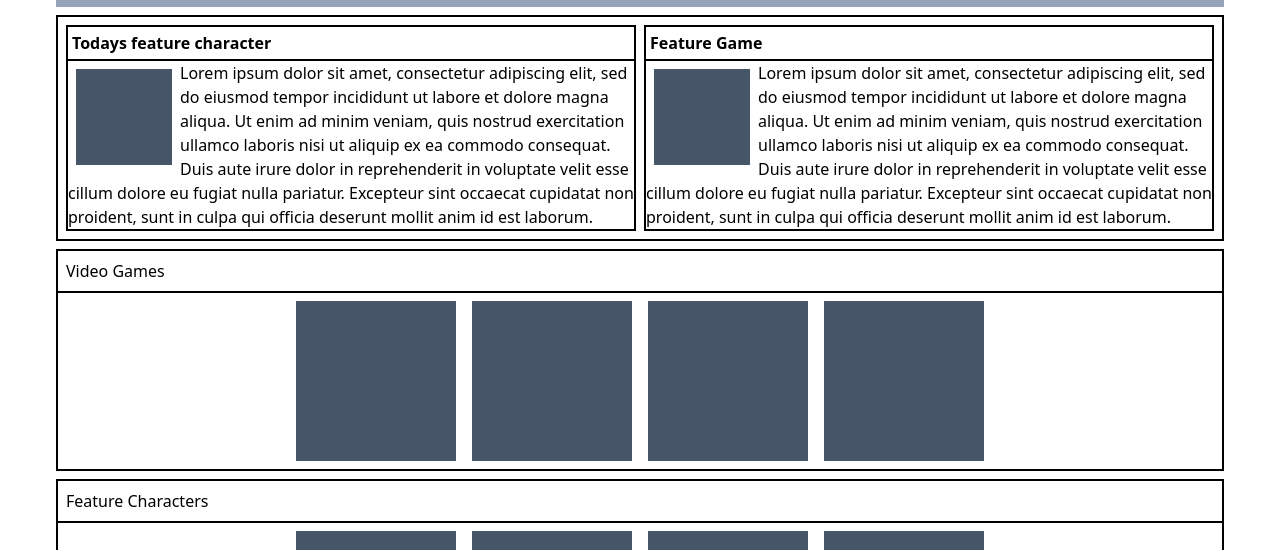
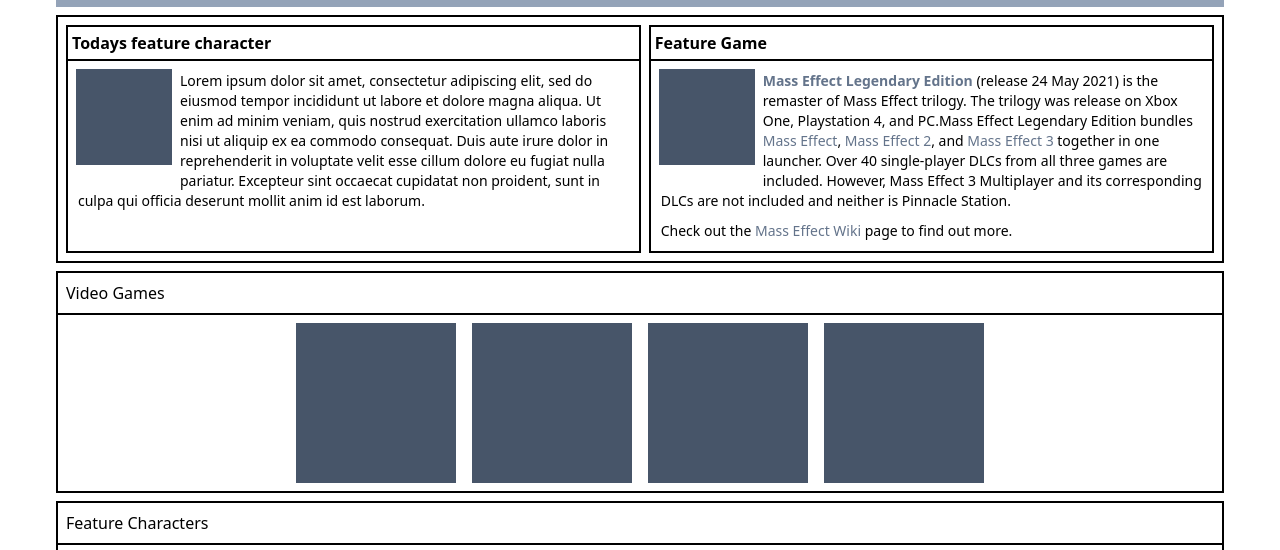
Before and after one commit to amchatman/Character-Wiki, a website: page src/index.html in a window 1280 px wide. Shown: the part 174-724 px from the top of the page. Drawn offline with nearby package versions, Linux system fonts and the light colour scheme.

Commit message:
Filler Text -Update filler text -Add padding to text -Update text size -Created anchor tags

```diff
--- a/src/index.html
+++ b/src/index.html
@@ -58,7 +58,7 @@
                 <div class="float-left bg-cover w-24 h-24 bg-slate-600 m-2">
 
                 </div>
-                <p> Lorem ipsum dolor sit amet, consectetur adipiscing elit, sed do eiusmod tempor incididunt ut labore et dolore magna aliqua.
+                <p class="p-2.5 text-sm"> Lorem ipsum dolor sit amet, consectetur adipiscing elit, sed do eiusmod tempor incididunt ut labore et dolore magna aliqua.
                     Ut enim ad minim veniam, quis nostrud exercitation ullamco laboris nisi ut aliquip ex ea commodo consequat.
                      Duis aute irure dolor in reprehenderit in voluptate velit esse cillum dolore eu fugiat nulla pariatur. Excepteur sint occaecat cupidatat non proident, sunt in culpa
                      qui officia deserunt mollit anim id est laborum.</p>
@@ -68,10 +68,15 @@
                 <div class="float-left bg-cover w-24 h-24 bg-slate-600 m-2">
 
                 </div>
-                <p> Lorem ipsum dolor sit amet, consectetur adipiscing elit, sed do eiusmod tempor incididunt ut labore et dolore magna aliqua.
-                    Ut enim ad minim veniam, quis nostrud exercitation ullamco laboris nisi ut aliquip ex ea commodo consequat.
-                     Duis aute irure dolor in reprehenderit in voluptate velit esse cillum dolore eu fugiat nulla pariatur. Excepteur sint occaecat cupidatat non proident, sunt in culpa
-                     qui officia deserunt mollit anim id est laborum.</p>
+                <p class="p-2.5 text-sm">
+                    <a href="https://masseffect.fandom.com/wiki/Mass_Effect_Legendary_Edition" class="text-slate-500 font-semibold">Mass Effect Legendary Edition</a> (release 24 May 2021) is the remaster of Mass Effect trilogy. The trilogy was release on Xbox One,
+                    Playstation 4, and PC.Mass Effect Legendary Edition bundles <a href="#" class="text-slate-500">Mass Effect</a>, <a href="#" class="text-slate-500">Mass Effect 2</a>, and <a href="#" class="text-slate-500">Mass Effect 3</a> together in one launcher. Over 40 single-player DLCs from all three games are included. However, Mass Effect 3
+                    Multiplayer and its corresponding DLCs are not included and neither is Pinnacle Station.
+                </p>
+                <p class="pl-2.5 pr-2.5 pb-2.5 text-sm">
+                    Check out the <a href="#" class="text-slate-500">Mass Effect Wiki</a> page to find out more.
+                </p>
+
             </div>
         </section>
         <!--Video Game Section-->
```
Also changed, not shown: dist/output.css.
